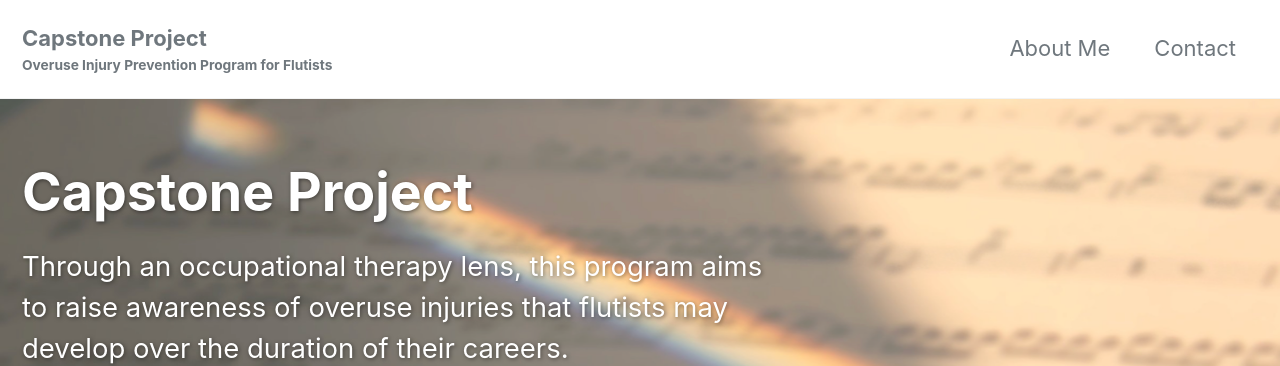
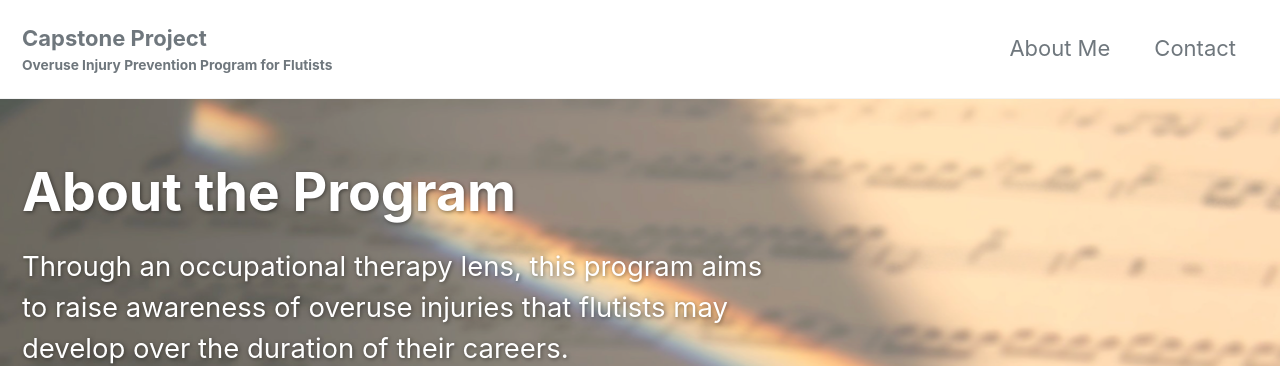
Before and after one commit to jkimOTD/old_site, a Jekyll site: the page built from index.html, in a window 1280 px wide. Shown: the top 366 px of the page. Built offline with Jekyll 4.4.1, drawn with Linux system fonts in a browser that asks for light colours; cached includes are drawn as plain includes; the list of posts is cut into pages by our own code.

```diff
--- a/index.html
+++ b/index.html
@@ -5,6 +5,8 @@ hidden: true
 header:
   overlay_color: "#c2a57a"
   overlay_image: assets/images/background_test.png
+title: >
+  About the Program
 excerpt: >
   Through an occupational therapy lens, this program aims to raise awareness of overuse injuries that flutists may develop over the duration of their careers.
 feature_row:
```
